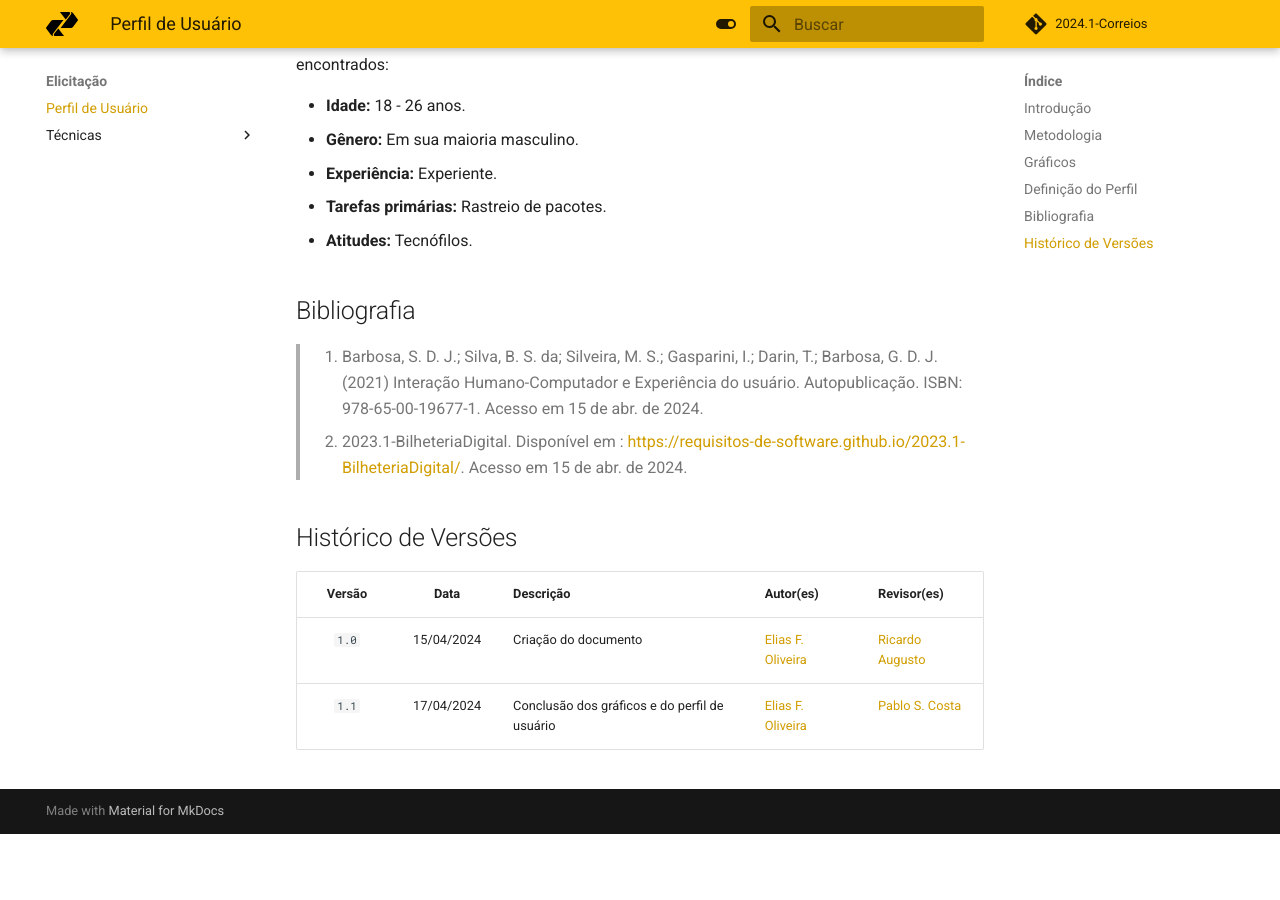
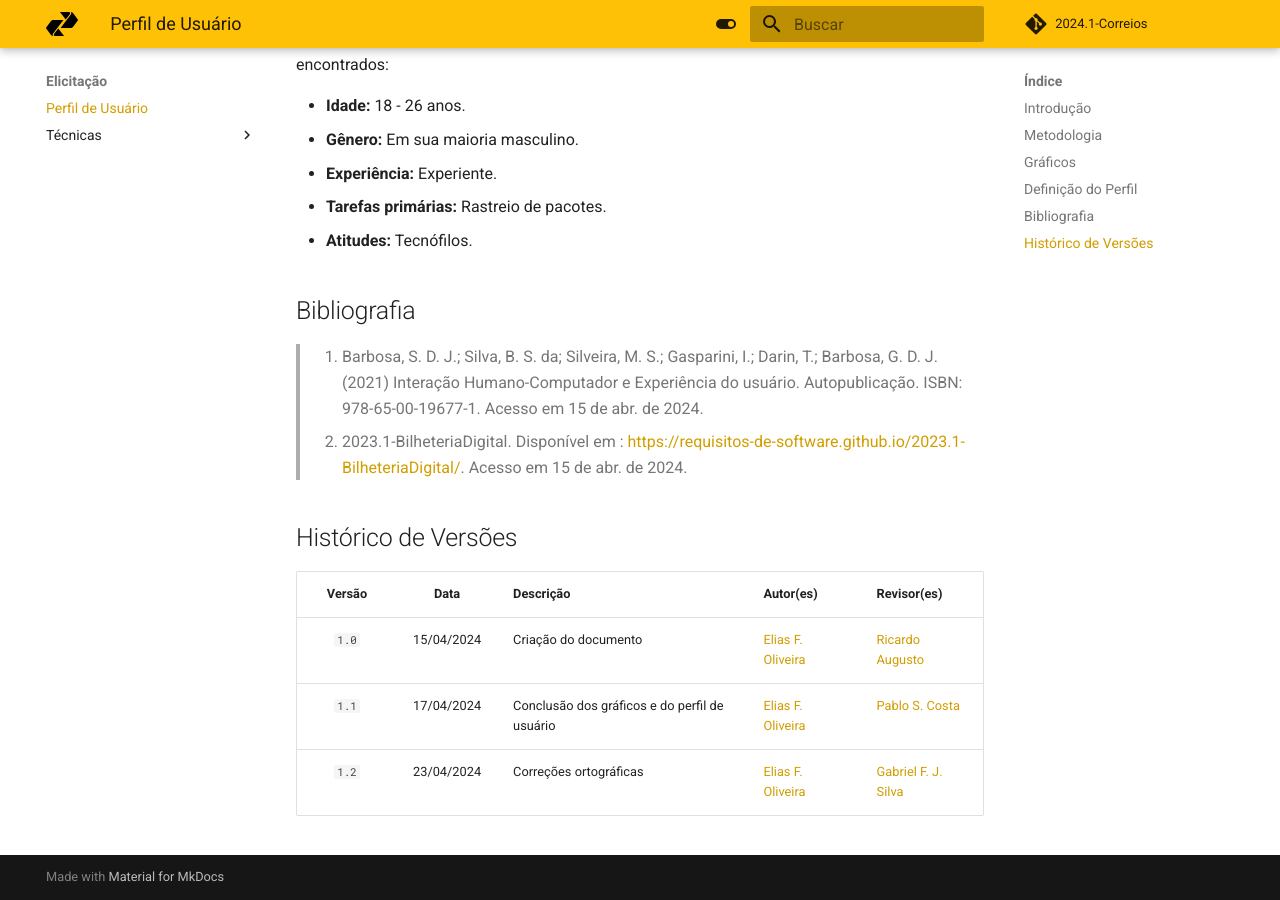
Before and after one commit to Requisitos-de-Software/2024.1-Serasa, an MkDocs documentation site: the page built from docs/elicitacao/perfil_de_usuario/perfil_de_usuario.md, in a window 1280 px wide and 900 px high, scrolled down 8157 px. Built offline with MkDocs 1.6.1 and Material for MkDocs 9.7.7, drawn with Linux system fonts in a browser that asks for light colours; comment, search, counter and statistics services are not loaded; before the commit the page ends 8991 px from its top, so only the background shows below that.

Commit message:
reviewed changes and updated version table

```diff
--- a/docs/elicitacao/perfil_de_usuario/perfil_de_usuario.md
+++ b/docs/elicitacao/perfil_de_usuario/perfil_de_usuario.md
@@ -207,3 +207,4 @@ Com base nos gráficos analisados acima descobrimos as principais característic
 | :----: | :--: | --------- | ----------- | ------ |
 | `1.0`  | 15/04/2024 | Criação do documento | [Elias F. Oliveira](https://github.com/EliasOliver21) | [Ricardo Augusto](https://www.github.com/avmricardo) |
 | `1.1`  | 17/04/2024 | Conclusão dos gráficos e do perfil de usuário | [Elias F. Oliveira](https://github.com/EliasOliver21) | [Pablo S. Costa](https://www.github.com/pabloheika) |
+| `1.2`  | 23/04/2024 | Correções ortográficas | [Elias F. Oliveira](https://github.com/EliasOliver21) | [Gabriel F. J. Silva](https://www.github.com/MMcLovin) |
```
